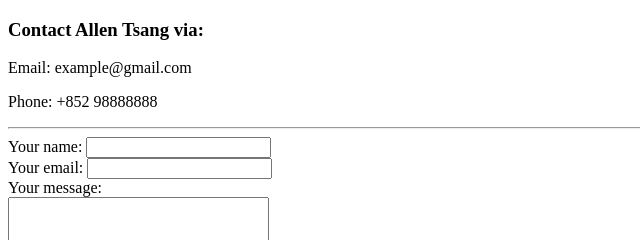
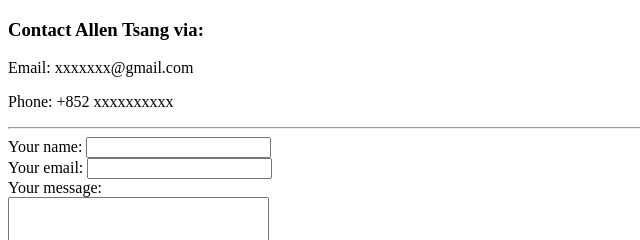
Before and after one commit to atsang01/cv, a plain HTML site: page contactme.html in a window 1280 px wide. Shown: the top 240 px of the page, 0-640 px from the left. Drawn offline with Linux system fonts and the light colour scheme.

Commit message:
Update contactme.html
Hide my personal contact info here.

```diff
--- a/contactme.html
+++ b/contactme.html
@@ -8,11 +8,11 @@
 
 <body>
   <h3><strong>Contact Allen Tsang via:</strong></h3>
-  <p>Email: example@gmail.com</p>
-  <p>Phone: +852 98888888</p>
+  <p>Email: xxxxxxx@gmail.com</p>
+  <p>Phone: +852 xxxxxxxxxx</p>
   <hr>
-  <!-- <form class="" action="mailto:allentsang2003@example.com" method="post"> -->
-  <form action="mailto:allentsang2003@example.com" method="post" enctype="text/plain">
+  <!-- <form class="" action="mailto:nexttime@gmail.com" method="post"> -->
+  <form action="mailto:nexttime@gmail.com" method="post" enctype="text/plain">
     <label>Your name:</label>
     <input type="text" name="yourName" value=""><br>
     <label>Your email:</label>
```
